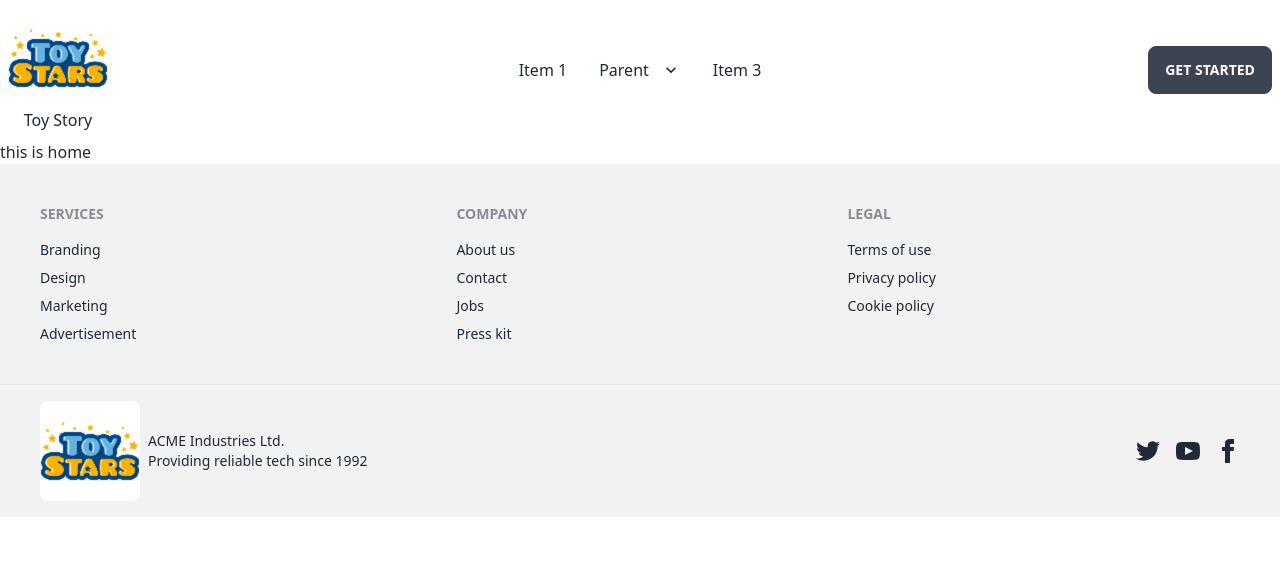
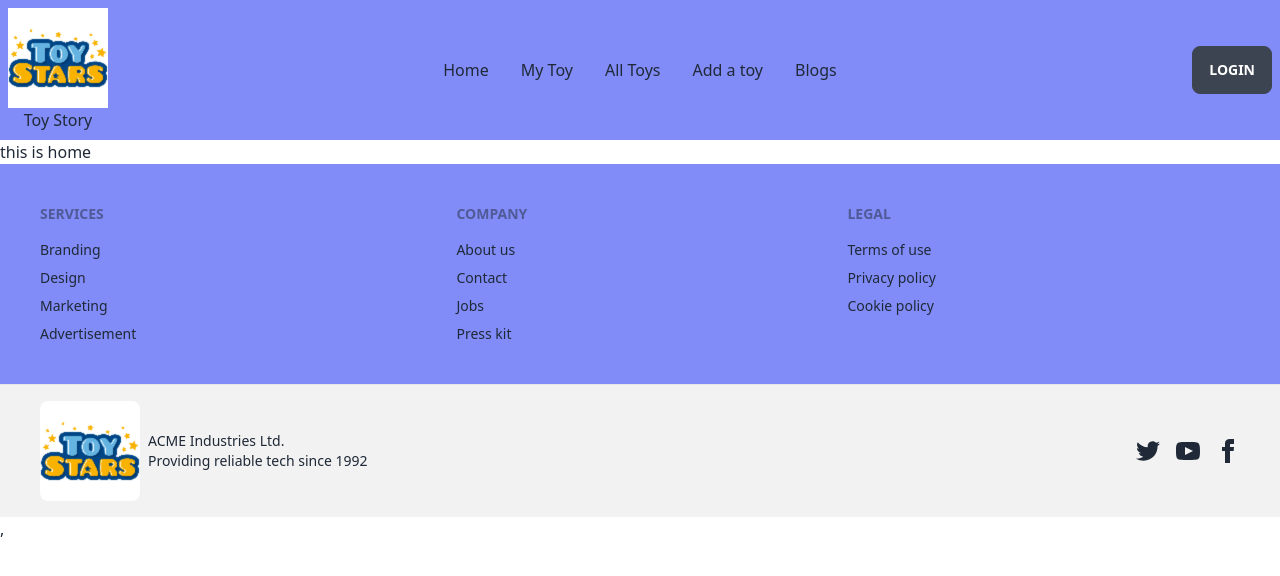
Before and after one commit to Farjanajhn/the-toy-story-client, a React (Vite) app: page / in a window 1280 px wide. Shown: the top 576 px of the page. Built offline with nearby package versions, Linux system fonts and the light colour scheme.

Commit message:
added some navber and footer design

```diff
--- a/src/components/Shared/Footer.jsx
+++ b/src/components/Shared/Footer.jsx
@@ -3,7 +3,7 @@ import logo from '../../assets/logo.png'
 const Footer = () => {
   return (
     <div>
-      <footer className="footer p-10 bg-base-200 text-base-content">
+      <footer className="footer p-10 bg-indigo-400 text-base-content">
   <div>
     <span className="footer-title">Services</span>
     <a className="link link-hover">Branding</a>
--- a/src/components/Shared/NavBar.jsx
+++ b/src/components/Shared/NavBar.jsx
@@ -1,29 +1,29 @@
 
+import { Link } from 'react-router-dom';
 import logo from './../../assets/logo.png';
 
 
 const NavBar = () => {
+  const navItems = <>
+        <li><Link to='/'>Home</Link></li>
+        <li><a>My Toy</a></li>
+        <li><a>All Toys</a></li>
+        <li><a>Add a toy</a></li>
+       <li><a>Blogs</a></li>
+  </>
   return (
 
-    <div className="navbar bg-base-100">
+    <div className="navbar bg-indigo-400">
     <div className="navbar-start">
       <div className="dropdown">
-        <label tabIndex={0} className="btn btn-ghost lg:hidden">
+          <label tabIndex={0}
+            className="btn btn-ghost lg:hidden">
+
           <svg xmlns="http://www.w3.org/2000/svg" className="h-5 w-5" fill="none" viewBox="0 0 24 24" stroke="currentColor"><path strokeLinecap="round" strokeLinejoin="round" strokeWidth="2" d="M4 6h16M4 12h8m-8 6h16" /></svg>
         </label>
-        <ul tabIndex={0} className="menu menu-compact dropdown-content mt-3 p-2 shadow bg-base-100 rounded-box w-52">
-          <li><a>Item 1</a></li>
-          <li tabIndex={0}>
-            <a className="justify-between">
-              Parent
-              <svg className="fill-current" xmlns="http://www.w3.org/2000/svg" width="24" height="24" viewBox="0 0 24 24"><path d="M8.59,16.58L13.17,12L8.59,7.41L10,6L16,12L10,18L8.59,16.58Z"/></svg>
-            </a>
-            <ul className="p-2">
-              <li><a>Submenu 1</a></li>
-              <li><a>Submenu 2</a></li>
-            </ul>
-          </li>
-          <li><a>Item 3</a></li>
+          <ul tabIndex={0} className="menu menu-compact dropdown-content mt-3 p-2 shadow bg-base-100 rounded-box w-52">
+            {navItems}
+
         </ul>
       </div>
         <div>
@@ -34,22 +34,11 @@ const NavBar = () => {
     </div>
     <div className="navbar-center hidden lg:flex">
       <ul className="menu menu-horizontal px-1">
-        <li><a>Item 1</a></li>
-        <li tabIndex={0}>
-          <a>
-            Parent
-            <svg className="fill-current" xmlns="http://www.w3.org/2000/svg" width="20" height="20" viewBox="0 0 24 24"><path d="M7.41,8.58L12,13.17L16.59,8.58L18,10L12,16L6,10L7.41,8.58Z"/></svg>
-          </a>
-          <ul className="p-2">
-            <li><a>Submenu 1</a></li>
-            <li><a>Submenu 2</a></li>
-          </ul>
-        </li>
-        <li><a>Item 3</a></li>
+       {navItems}
       </ul>
     </div>
     <div className="navbar-end">
-      <a className="btn">Get started</a>
+      <a className="btn">Login</a>
     </div>
   </div>
 
--- a/src/main.jsx
+++ b/src/main.jsx
@@ -9,7 +9,9 @@ import {
 import router from './Routes/Routes.jsx';
 
 ReactDOM.createRoot(document.getElementById('root')).render(
-  <React.StrictMode>
+  <div className='max-w-7xl mx-auto'>
+      <React.StrictMode>
     <RouterProvider router={router} />
   </React.StrictMode>,
+</div>
 )
```
